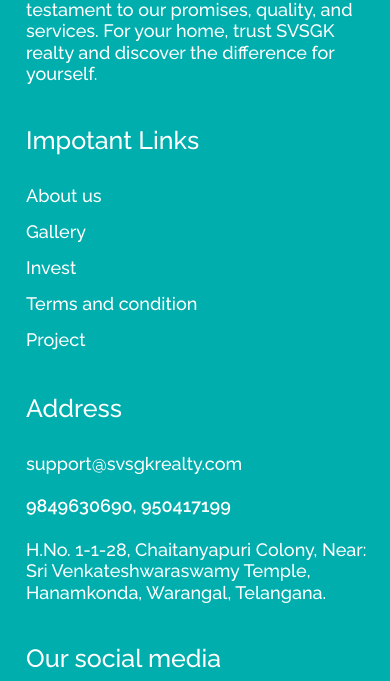
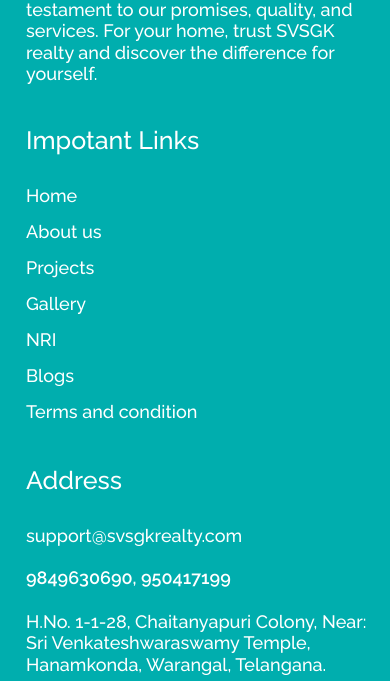
Before and after one commit to rithwikgokeneu/svsgk-projects, a plain HTML site: page svs-gk-homes/index.html in a window 390 px wide. Shown: the part 8252-8933 px from the top of the page. Drawn offline with nearby package versions, Linux system fonts and the light colour scheme.

Commit message:
Reorder header, mobile menu and footer links to match main site
Home, About us, Projects, Gallery, NRI, Blogs (footer keeps Terms last)

Co-Authored-By: Claude Opus 5.5 <noreply@anthropic.com>

```diff
--- a/svs-gk-homes/index.html
+++ b/svs-gk-homes/index.html
@@ -26,10 +26,10 @@
         <li class="mx"><button type="button" data-navclose aria-label="Close menu">&#x2715;</button></li>
         <li><a href="https://svsgkrealty.com/">Home</a></li>
         <li><a href="https://svsgkrealty.com/about-us/">About us</a></li>
+        <li><a href="../" class="on">Projects</a></li>
         <li><a href="https://svsgkrealty.com/gallery/">Gallery</a></li>
-        <li><a href="../" class="on">Project</a></li>
+        <li><a href="https://nri.svsgkrealty.com/">NRI</a></li>
         <li><a href="https://svsgkrealty.com/blogs/">Blogs</a></li>
-        <li><a href="https://nri.svsgkrealty.com/">NRI</a></li>
         <li class="mc"><a href="#" data-enq>Contact Us</a></li>
       </ul>
       <a href="#" class="cta" data-enq>Contact us</a>
@@ -133,11 +133,13 @@
     <div>
       <h3>Impotant Links</h3>
       <ul>
+        <li><a href="https://svsgkrealty.com/">Home</a></li>
         <li><a href="https://svsgkrealty.com/about-us/">About us</a></li>
+        <li><a href="../">Projects</a></li>
         <li><a href="https://svsgkrealty.com/gallery/">Gallery</a></li>
-        <li><a href="https://nri.svsgkrealty.com/">Invest</a></li>
+        <li><a href="https://nri.svsgkrealty.com/">NRI</a></li>
+        <li><a href="https://svsgkrealty.com/blogs/">Blogs</a></li>
         <li><a href="https://svsgkrealty.com/terms-and-condition/">Terms and condition</a></li>
-        <li><a href="../">Project</a></li>
       </ul>
     </div>
     <div>
```
Also changed, not shown: deva-deva-dream-homes/index.html (+6 -4 lines), index.html (+6 -4 lines), kakatiya-vantage/index.html (+6 -4 lines), svs-gk-county/index.html (+6 -4 lines), 1 other file.
